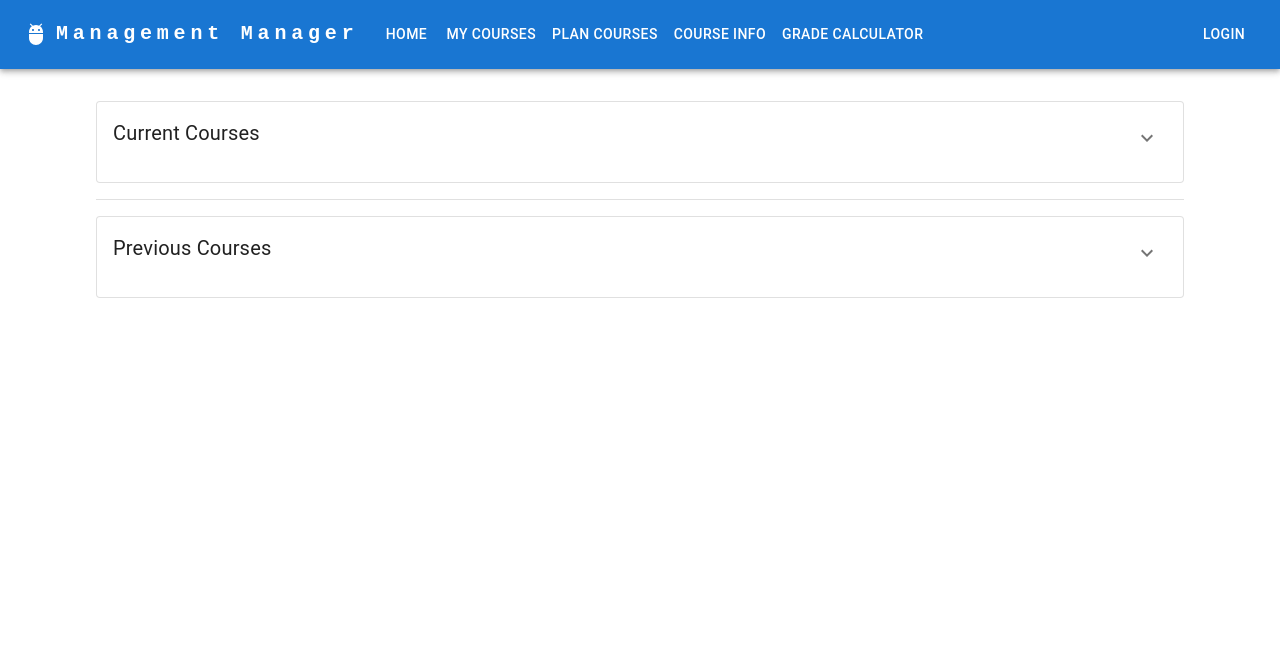
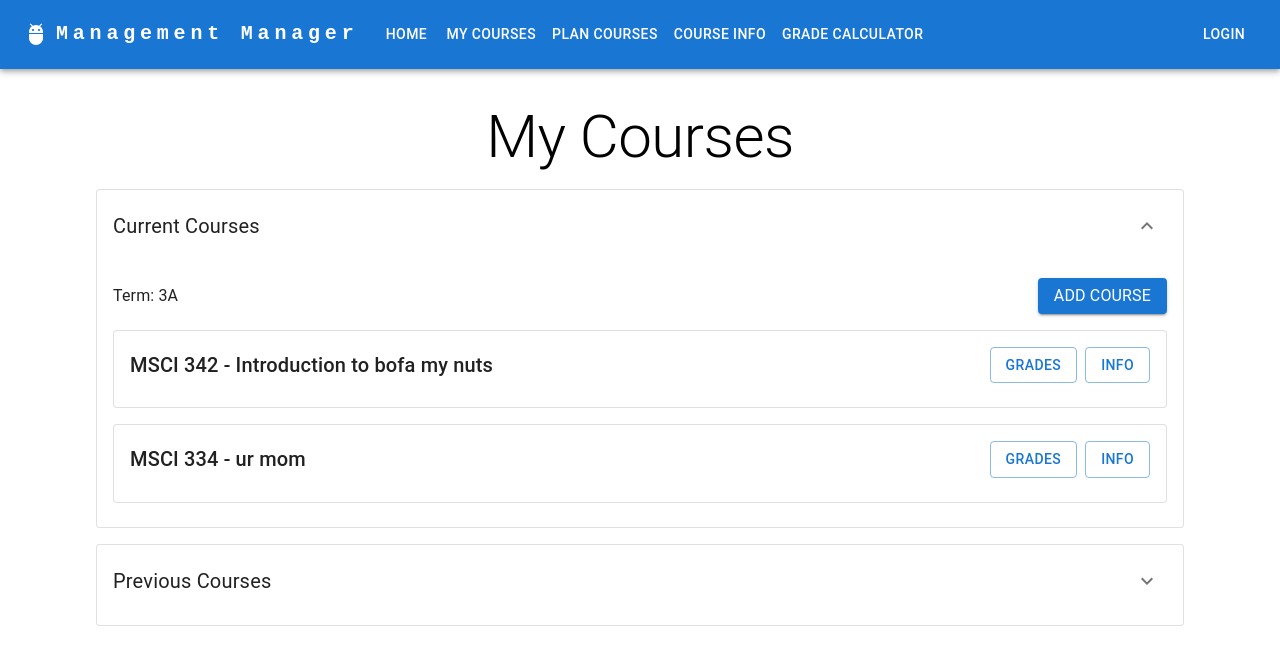
Before and after one commit to ericzhang11101/MSCI-342-Project, a React (Create React App) app in the folder frontend/: page /my-courses in a window 1280 px wide. Shown: the top 664 px of the page. Built offline with nearby package versions, Linux system fonts and the light colour scheme.

Commit message:
my courses setup

```diff
--- a/frontend/src/components/pages/MyCourses.jsx
+++ b/frontend/src/components/pages/MyCourses.jsx
@@ -1,9 +1,25 @@
 import React, {useState} from 'react'
 import { Stack } from '@mui/system'
-import { Divider, Card, CardContent, Typography, Collapse, IconButton} from '@mui/material'
+import { Card, CardContent, Typography, Collapse, IconButton, Button} from '@mui/material'
 import {ExpandMore } from '@mui/icons-material'
 import { styled } from '@mui/material/styles';
+import { useNavigate } from 'react-router-dom';
 
+const currCourses = {
+  term: "3A",
+  courses: [
+    {
+      courseCode: 342,
+      programCode: "MSCI",
+      name: "Introduction to bofa my nuts"
+    },
+    {
+      courseCode: 334,
+      programCode: "MSCI",
+      name: "ur mom"
+    }
+  ]
+}
 
 const ExpandMoreComponent = styled((props) => {
   const { expand, ...other } = props;
@@ -18,8 +34,12 @@ const ExpandMoreComponent = styled((props) => {
 
 
 export default function MyCourses() {
-  const [showCurrentCourses, setShowCurrentCourses] = useState(false)
+  const [showCurrentCourses, setShowCurrentCourses] = useState(true)
   const [showPrevCourses, setShowPrevCourses] = useState(false)
+  const [currentCourses, setCurrentCourses] = useState(currCourses)
+  const [prevCourses, setPrevCourses] = useState(currCourses)
+
+  const navigate = useNavigate()
 
   const toggleCurrentCourses = () => {
     setShowCurrentCourses(!showCurrentCourses)
@@ -29,23 +49,40 @@ export default function MyCourses() {
     setShowPrevCourses(!showPrevCourses)
   }
 
+  const handleCourseClick = (course) => {
+    console.log('visiting course ' + course)
+    navigate(`/courses/${course}`)
+  }
+
+  const handleMyCourseClick = (course) => {
+    console.log('visiting my course ' + course)
+    navigate(`/my-courses/${course}`)
+  }
+
   return (
     <Stack
-      divider={<Divider orientation="horizontal" flexItem />}
+      // divider={<Divider orientation="horizontal" flexItem />}
       spacing={2}
       width={"100%"}
       textAlign="left"
       margin={"1rem 5rem"}
     >
+      <Typography
+        align="center"
+        variant="h2"
+        gutterBottom={true}
+      >
+        My Courses
+      </Typography>
       <Card variant="outlined">
         <CardContent>
           <Stack
             direction={"row"}
+            alignItems={"center"}
           >
             <Typography sx={{ fontSize: 20 }}>
               Current Courses
             </Typography>
-
             <ExpandMoreComponent
               expand={showCurrentCourses}
               onClick={toggleCurrentCourses}
@@ -55,13 +92,76 @@ export default function MyCourses() {
               <ExpandMore />
             </ExpandMoreComponent>
           </Stack>
+
         </CardContent>
         <Collapse in={showCurrentCourses} timeout="auto" unmountOnExit>
         <CardContent>
-          <Typography paragraph>
-            Heat 1/2 cup of the broth in a pot until simmering, add saffron and set
-            aside for 10 minutes.
-          </Typography>
+        <Stack
+            spacing={2}
+            width={"100%"}
+            textAlign="left"
+            justifyContent={"center"}
+            alignContent="center"
+          >
+            <Stack
+            direction={"row"}
+            alignItems={"center"}
+            justifyContent={"space-between"}
+          >
+            <Typography sx={{ fontSize: 16 }}>
+              Term: {currCourses.term}
+            </Typography>
+            <Button
+              variant='contained'
+              sx={{ fontSize: 16 }}
+            >
+              <Typography sx={{ fontSize: 16 }}>
+                Add Course
+              </Typography>
+
+            </Button>
+          </Stack>
+
+            {
+              currentCourses.courses.map((course) => {
+                return (
+                  <Card
+                    variant="outlined"
+                  >
+                    <CardContent>
+                      <Stack
+                        direction={"row"}
+                        alignItems={"center"}
+                        justifyContent={"space-between"}
+                      >
+                        <Typography variant='h6'>
+                          {course.programCode} {course.courseCode} - {course.name}
+                        </Typography>
+                        <Stack
+                            direction={"row"}
+                            alignItems={"center"}
+                            spacing={1}
+                        >
+                          <Button
+                            variant="outlined"
+                            onClick={() => handleMyCourseClick(`${course.programCode}_${course.courseCode}`)}
+                          >
+                            Grades
+                          </Button>
+                          <Button
+                            variant="outlined"
+                            onClick={() => handleCourseClick(`${course.programCode}_${course.courseCode}`)}
+                          >
+                            Info
+                          </Button>
+                        </Stack>
+                      </Stack>
+                    </CardContent>
+                  </Card>
+                )
+              })
+            }
+          </Stack>
         </CardContent>
       </Collapse>
       </Card>
@@ -69,6 +169,7 @@ export default function MyCourses() {
         <CardContent>
           <Stack
             direction={"row"}
+            alignItems={"center"}
           >
             <Typography sx={{ fontSize: 20 }}>
               Previous Courses
@@ -86,10 +187,71 @@ export default function MyCourses() {
         </CardContent>
         <Collapse in={showPrevCourses} timeout="auto" unmountOnExit>
         <CardContent>
-          <Typography paragraph>
-            Heat 1/2 cup of the broth in a pot until simmering, add saffron and set
-            aside for 10 minutes.
-          </Typography>
+        <Stack
+            spacing={2}
+            width={"100%"}
+            textAlign="left"
+            justifyContent={"center"}
+            alignContent="center"
+          >
+            <Stack
+            direction={"row"}
+            alignItems={"center"}
+            justifyContent={"space-between"}
+          >
+            <Typography sx={{ fontSize: 16 }}>
+              Term: {currCourses.term}
+            </Typography>
+            <Button
+              variant='contained'
+              sx={{ fontSize: 16 }}
+            >
+              <Typography sx={{ fontSize: 16 }}>
+                Add Course
+              </Typography>
+
+            </Button>
+          </Stack>
+            {
+              prevCourses.courses.map((course) => {
+                return (
+                  <Card
+                    variant="outlined"
+                  >
+                    <CardContent>
+                      <Stack
+                        direction={"row"}
+                        alignItems={"center"}
+                        justifyContent={"space-between"}
+                      >
+                        <Typography variant='h6'>
+                          {course.programCode} {course.courseCode} - {course.name}
+                        </Typography>
+                        <Stack
+                            direction={"row"}
+                            alignItems={"center"}
+                            spacing={1}
+                        >
+                          <Button
+                              variant="outlined"
+                              onClick={() => handleMyCourseClick(`${course.programCode}_${course.courseCode}`)}
+                            >
+                              Grades
+                            </Button>
+                          <Button
+                            variant="outlined"
+                            onClick={() => handleCourseClick(`${course.programCode}_${course.courseCode}`)}
+                          >
+                            Go
+                          </Button>
+                        </Stack>
+                      </Stack>
+                    </CardContent>
+                  </Card>
+                )
+              })
+            }
+          </Stack>
         </CardContent>
       </Collapse>
       </Card>
```
